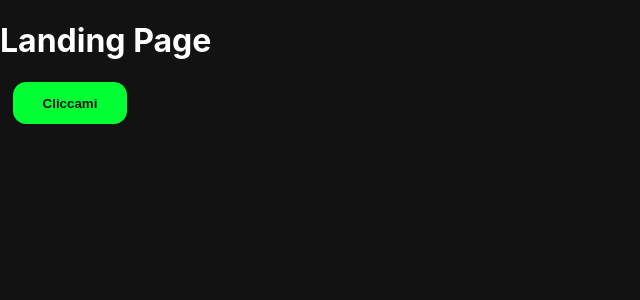
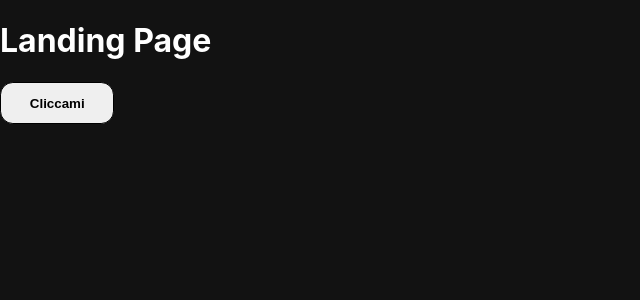
Before and after one commit to panna0/CommanderFront, a React (Create React App) app: page / in a window 1280 px wide. Shown: the top 300 px of the page, without its empty margins (0-640 px from the left). Built offline with nearby package versions, Linux system fonts and the light colour scheme.

Commit message:
add button component

```diff
--- a/src/components/Button/Button.jsx
+++ b/src/components/Button/Button.jsx
@@ -1,17 +1,28 @@
 import React from "react";
 import styles from "./Button.module.scss"
 
-const Button = ({children, type}) => {
+const Button = ({children, color, size, action}) => {
 
     //const {children} = props;
     //const typeClass = type === "primary" ? "btn-primary" : "btn-secondary";
-    const typeClass = (type === "primary" || type === "secondary")
-        ? styles["btn-primary"]
-        : styles["btn-secondary"];
+
+
+    const colorClass = color === "primary"
+    ? styles["btn-primary"]
+    : color === "secondary"
+        ? styles["btn-secondary"]
+        : "";
+
+
+    const sizeClass = size === "small"
+    ? styles["btn-small"]
+    : size === "large"
+        ? styles["btn-large"]
+        : "";
 
     return(
 
-       <button className={`${styles.btn} ${typeClass}`}>{children}</button> //children.props o const {children} = a props e solo {children}
+       <button className={`${styles.btn} ${colorClass} ${sizeClass}`} onClick={() => action()}>{children}</button> //children.props o const {children} = a props e solo {children}
     );
 };
 
--- a/src/components/Button/Button.module.scss
+++ b/src/components/Button/Button.module.scss
@@ -8,7 +8,8 @@
     border-width: 1px;
     padding: 0.8rem 1.8rem;
     border-radius: 0.8rem;
-    margin-left: 1vw;
+
+
     font-weight: bold;
     &:hover{
         opacity: 80%;
@@ -25,4 +26,14 @@
         color: color("secondary");
         border-color: color("secondary");
     }
+
+    &-small{
+       width: fit-content;
+    }
+
+    &-large{
+       width: inherit;
+       border-radius: 0.5rem;
+       margin: 1rem;
+    }
 }
```
